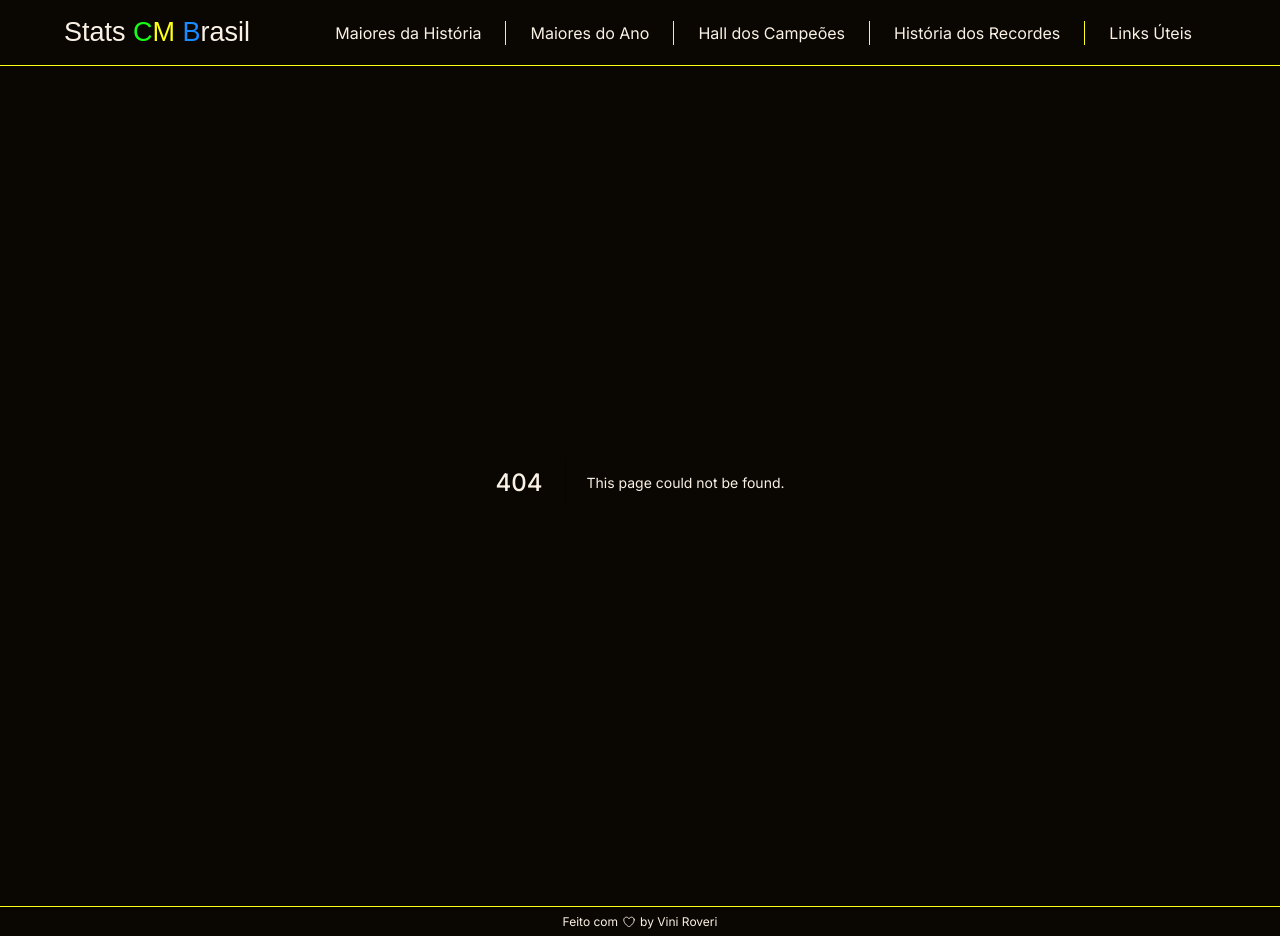
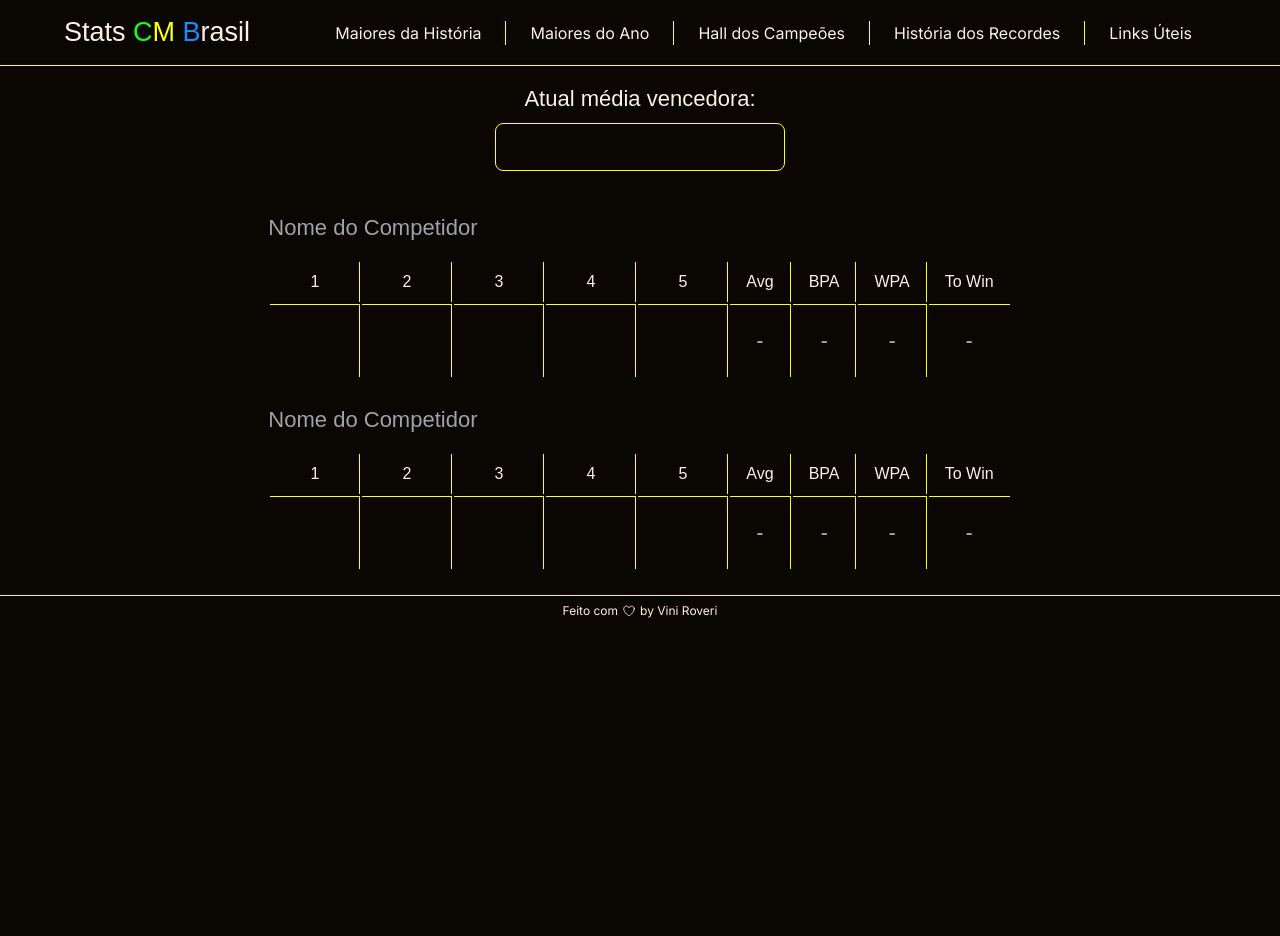
Before and after one commit to ViniRoveri/StatsCMBrasil, a Next.js app in the folder frontend/: page /calculadoraHeadToHead in a window 1280 px wide. Before the commit this address had no page. After the commit the page ends 800 px from the top, so only its background shows below. Built offline with nearby package versions, Linux system fonts and the light colour scheme; a web font is replaced by a local one.

Commit message:
17/03/2025

```diff
--- a/frontend/package.json
+++ b/frontend/package.json
@@ -11,12 +11,14 @@
   "dependencies": {
     "@heroicons/react": "^2.1.5",
     "axios": "^1.8.1",
+    "jquery": "^3.7.1",
     "next": "^14.2.13",
     "nextjs-toploader": "^3.6.15",
     "react": "^18",
     "react-dom": "^18"
   },
   "devDependencies": {
+    "@types/jquery": "^3.5.32",
     "@types/node": "^20",
     "@types/react": "^18",
     "@types/react-dom": "^18",
--- /dev/null
+++ b/frontend/src/app/calculadoraHeadToHead/page.tsx
@@ -0,0 +1,20 @@
+'use client'
+import CompetitorTable from "@/components/calculadoraHeadToHead/CompetitorTable";
+import CurrentWinningAverage from "@/components/calculadoraHeadToHead/CurrentWinningAverage";
+import { useState } from "react";
+
+const container = `flex flex-col items-center gap-6 max-w-[888px] mx-auto`
+
+export default function page(){
+   const [currentWinningAverage, setCurrentWinningAverage] = useState('')
+
+   return (
+      <section className={container}>
+         <CurrentWinningAverage setCurrentWinningAverage={setCurrentWinningAverage}/>
+
+         <CompetitorTable competitorIndex={0} currentWinningAvg={currentWinningAverage}/>
+
+         <CompetitorTable competitorIndex={1} currentWinningAvg={currentWinningAverage}/>
+      </section>
+   )
+}
--- /dev/null
+++ b/frontend/src/components/calculadoraHeadToHead/CompetitorTable.tsx
@@ -0,0 +1,214 @@
+import { useEffect, useState } from "react";
+import Table from "../global/Table";
+import TimeInput from "./TimeInput";
+import $ from 'jquery'
+
+type Props = {
+   competitorIndex: number
+   currentWinningAvg: string
+}
+
+const tableHeaders = ['1', '2', '3', '4', '5', 'Avg', 'BPA', 'WPA', 'To Win']
+
+const competitorName = `bg-transparent font-title fw-bold mb-4 text-[22px] w-full`
+
+export default function CompetitorTable(props: Props){
+   const [avg, setAvg] = useState('-')
+   const [bpa, setBpa] = useState('-')
+   const [wpa, setWpa] = useState('-')
+   const [toWin, setToWin] = useState('-')
+
+   function updateAverages(){
+      const timesStrings = [
+         $('#' + props.competitorIndex + '_1').val() as string,
+         $('#' + props.competitorIndex + '_2').val() as string,
+         $('#' + props.competitorIndex + '_3').val() as string,
+         $('#' + props.competitorIndex + '_4').val() as string,
+         $('#' + props.competitorIndex + '_5').val() as string
+      ]
+
+      let times: number[] = []
+
+      for(let timeString of timesStrings){
+         if(!timeString) continue
+
+         const unformattedTime = unformatTime(timeString)
+
+         times.push(unformattedTime)
+      }
+
+      if(times.length == 5){
+         updateAvg(times)
+
+         setBpa('-')
+         setWpa('-')
+         setToWin('-')
+      }else if(times.length == 4){
+         updateBpa(times)
+         updateWpa(times)
+         updateToWin(times)
+
+         setAvg('-')
+      }else if(times.length == 3){
+         updateToWin(times)
+
+         setAvg('-')
+         setBpa('-')
+         setWpa('-')
+      }else{
+         setAvg('-')
+         setBpa('-')
+         setWpa('-')
+         setToWin('-')
+      }
+   }
+
+   function updateAvg(times: number[]){
+      const sortedTimes = sortTimes(times)
+      sortedTimes.shift()
+      sortedTimes.pop()
+
+      const newAvg = calculateAverage(sortedTimes)
+
+      setAvg(
+         formatTime(newAvg)
+      )
+   }
+
+   function updateBpa(times: number[]){
+      const sortedTimes = sortTimes(times)
+      sortedTimes.pop()
+
+      const bpa = calculateAverage(sortedTimes)
+
+      setBpa(
+         formatTime(bpa)
+      )
+   }
+
+   function updateWpa(times: number[]){
+      const sortedTimes = sortTimes(times)
+      sortedTimes.shift()
+
+      const wpa = calculateAverage(sortedTimes)
+
+      setWpa(
+         formatTime(wpa)
+      )
+   }
+
+   function updateToWin(times: number[]){
+      if(!props.currentWinningAvg){
+         setToWin('-')
+         return
+      }
+
+      const unformattedCurrentWinningAverage = unformatTime(props.currentWinningAvg)
+      const targetSumString = (unformattedCurrentWinningAverage * 3).toFixed(2)
+      const targetSum = Number(targetSumString)
+
+      const sortedTimes = sortTimes(times)
+      let consideredTimes = [...sortedTimes]
+      if(times.length == 3){
+         consideredTimes.shift()
+      }else{
+         consideredTimes.shift()
+         consideredTimes.pop()
+      }
+
+      let currentSum = 0
+      for(let time of consideredTimes){
+         currentSum += time
+      }
+
+      if(currentSum > targetSum){
+         setToWin('N/P')
+         return
+      }
+
+      const necessaryTimeString = (targetSum - currentSum - 0.01).toFixed(2)
+      const necessaryTime = Number(necessaryTimeString)
+      if(times.length == 3){
+         setToWin(
+            formatTime(necessaryTime)
+         )
+      }else{
+         if(necessaryTime < sortedTimes[0]){
+            setToWin('N/P')
+         }else{
+            setToWin(
+               formatTime(necessaryTime)
+            )
+         }
+      }
+   }
+
+   function calculateAverage(times: number[]){
+      let sum = 0
+      for(let time of times){
+         sum += time
+      }
+      const average = (sum / 3)
+
+      return average
+   }
+
+   function formatTime(time: number){
+      let seconds = time.toFixed(3)
+      seconds = seconds.substring(0, seconds.length - 1)
+
+      if(time >= 60){
+         const minutes = Math.floor(time / 60)
+         const leftoverSeconds = time - (60 * minutes)
+
+         return `${minutes}:${leftoverSeconds}`
+      }
+
+      return String(seconds)
+   }
+
+   function unformatTime(timeString: string){
+      const unformattedTime = timeString.replace(':', '').replace('.', '').replace(/^0+/, '')
+
+      let minutes, seconds
+      minutes = seconds = 0
+      if(unformattedTime.length == 5){
+         minutes = Number(unformattedTime[0])
+         seconds = Number(unformattedTime.slice(1, 3))
+
+         seconds += 60 * minutes
+      }else if(unformattedTime.length > 2){
+         seconds = Number(unformattedTime.slice(0, -2))
+      }
+
+      const finalTimeString = `${seconds}.${unformattedTime.slice(-2)}`
+
+      return Number(finalTimeString)
+   }
+
+   function sortTimes(times: number[]){
+      return [...times].sort((a, b) => a - b)
+   }
+
+   useEffect(()=>{
+      updateAverages()
+   }, [props.currentWinningAvg])
+
+   return (
+      <div>
+         <input className={competitorName} maxLength={50} placeholder='Nome do Competidor'/>
+
+         <Table notFixed={true} headers={tableHeaders} rows={[[
+            <TimeInput id={props.competitorIndex + '_1'} onBlur={updateAverages} width={57}/>,
+            <TimeInput id={props.competitorIndex + '_2'} onBlur={updateAverages} width={57}/>,
+            <TimeInput id={props.competitorIndex + '_3'} onBlur={updateAverages} width={57}/>,
+            <TimeInput id={props.competitorIndex + '_4'} onBlur={updateAverages} width={57}/>,
+            <TimeInput id={props.competitorIndex + '_5'} onBlur={updateAverages} width={57}/>,
+            avg,
+            bpa,
+            wpa,
+            toWin
+         ]]}/>
+      </div>
+   )
+}
--- /dev/null
+++ b/frontend/src/components/calculadoraHeadToHead/CurrentWinningAverage.tsx
@@ -0,0 +1,27 @@
+import { Dispatch, SetStateAction } from "react"
+import TimeInput from "./TimeInput"
+import $ from 'jquery'
+
+type Props = {
+   setCurrentWinningAverage: Dispatch<SetStateAction<string>>
+}
+
+const container = `flex flex-col items-center mb-4 text-center w-full`
+const text = `bg-transparent font-title fw-bold mb-2 text-[22px] w-full`
+const inputContainer = `border py-2 rounded-lg text-[20px]`
+
+export default function CurrentWinningAverage(props: Props){
+   return (
+      <div className={container}>
+         <label className={text}>Atual média vencedora:</label>
+
+         <div className={inputContainer}>
+            <TimeInput id="currentWinningAverage" onBlur={() =>
+               props.setCurrentWinningAverage(
+                  $('#currentWinningAverage').val() as string
+               )
+            }/>
+         </div>
+      </div>
+   )
+}
--- /dev/null
+++ b/frontend/src/components/calculadoraHeadToHead/TimeInput.tsx
@@ -0,0 +1,70 @@
+import $ from 'jquery'
+
+type Props = {
+   id: string
+   onBlur: Function
+   width?: number
+}
+
+const input = `bg-transparent text-center w-[57px]`
+
+export default function TimeInput(props: Props){
+   function blockNonNumbers(){
+      const value = $(`#${props.id}`).val() as string
+
+      $(`#${props.id}`).val(value.replaceAll(/\D/g, ''))
+   }
+
+   function fixInvalidTime(){
+      const value = $(`#${props.id}`).val() as string
+
+      if(!value) {
+         $(`#${props.id}`).val('')
+         return
+      }
+
+      var minutes, seconds
+      minutes = seconds = 0
+
+      if(value.length == 5){
+         minutes = Number(value[0])
+         seconds = Number(value.slice(1, 3))
+      }else if (value.length > 2){
+         seconds = Number(value.slice(0, -2))
+      }
+
+      if(value.length > 2){
+         if(seconds >= 60){
+            seconds -= 60
+            minutes++
+         }
+      }
+
+      var newValue = ''
+
+      if(minutes > 0){
+         newValue = `${minutes}:${seconds}.${value.slice(-2)}`
+      }else if (seconds > 0){
+         newValue = `${seconds}.${value.slice(-2)}`
+      }else{
+         newValue = '0.' + value.padStart(2, '0')
+      }
+
+      $(`#${props.id}`).val(newValue)
+   }
+
+   function removeFormatting(){
+      const value = $(`#${props.id}`).val() as string
+
+      $(`#${props.id}`).val(
+         value.replace('.', '').replace(':', '').replace(/^0+/, '')
+      )
+   }
+
+   return (
+      <input className={input} id={props.id} maxLength={5} onBlur={() => {
+         fixInvalidTime()
+         props.onBlur()
+      }} onChange={blockNonNumbers} onFocus={removeFormatting} style={{width: props.width ? `${props.width}px` : '100%'}}/>
+   )
+}
--- a/frontend/src/components/global/Table.tsx
+++ b/frontend/src/components/global/Table.tsx
@@ -1,6 +1,8 @@
 type Props = {
    headers: string[]
-   rows: string[][]
+   rows: any[][]
+
+   notFixed?: boolean
 }
 
 const container = `overflow-x-scroll`
@@ -34,7 +36,7 @@ export default function Table(props: Props){
                         }
 
                         return(
-                           <td className={`${td} ${padding} ${infoI == 0 ? 'left-0 sticky' : ''}`} key={`${info} ${infoI}`}>
+                           <td className={`${td} ${padding} ${infoI == 0 && !props.notFixed ? 'left-0 sticky' : ''}`} key={`${info} ${infoI}`}>
                               {info}
                            </td>
                         )
--- a/frontend/src/domain/constants/linksUteisItems.ts
+++ b/frontend/src/domain/constants/linksUteisItems.ts
@@ -15,6 +15,11 @@ const linksUteisItems = [
       text: 'O ranking atual dos resultados do Brasil oficial da WCA!'
    },
    {
+      url: '/calculadoraHeadToHead',
+      title: 'Calculadora para Head to Head',
+      text: 'Calculadora automática para médias e metas em rounds Head to Head!'
+   },
+   {
       url: '/regraCalculoMaiores',
       title: 'Regra de cálculo de "Maiores"',
       text: 'Como são feitos os cálculos do ranking de Maiores da História e Maiores do Ano aqui do site!'
--- a/frontend/src/globals.css
+++ b/frontend/src/globals.css
@@ -18,7 +18,14 @@
    border-color: var(--yellow);
    color: var(--white);
    font-family: var(--texto);
+   outline: none;
    transition: 0.3s all ease-in-out;
+}
+
+::-webkit-inner-spin-button,
+::-webkit-outer-spin-button {
+   -webkit-appearance: none;
+   margin: 0;
 }
 
 ::-webkit-scrollbar{
```
Also changed, not shown: 1 other file (tests, documents, lock files or other folders).
